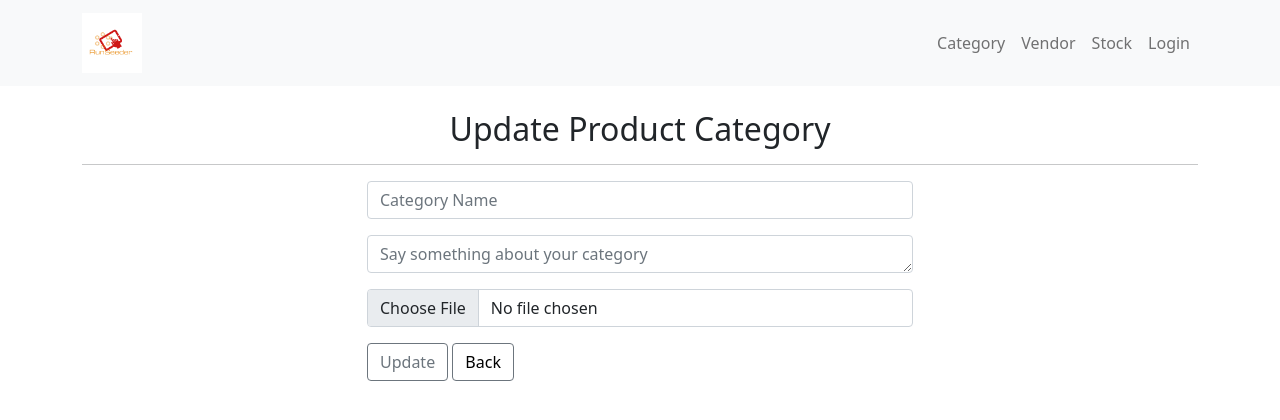
After one commit to Ammin124/StoreManagement, a Django app: template templates/home/updateCategory.html in a window 1280 px wide. The commit adds this page. Shown: the top 420 px of the page. Run offline with Django 4.2, Linux system fonts and the light colour scheme; the template is opened without the code that fills it: values that come from a table or form of the project are taken from there, others are empty.

Commit message:
Update product category sections

```diff
--- a/app/urls.py
+++ b/app/urls.py
@@ -5,7 +5,7 @@
     path('', views.loginUser, name='login'),
     path('home/', views.home, name='home'),
     path('category/', views.category, name='category'),
-
+    path('category/<int:id>', views.updateCategory, name='updateCategory'),
     path('logout/', views.logoutUser, name='logout'),
 
 ]
--- a/templates/home/category.html
+++ b/templates/home/category.html
@@ -37,8 +37,10 @@
                                 <th scope="row">{{ cata.id }}</th>
                                 <td>{{ cata.name }}</td>
                                 <td>{{ cata.modified }}</td>
-                                <td><button type="button" class="btn btn-outline-secondary"
-                                style="height: 30px;font-size: 12px">Edit</button></td>
+                                <td>
+                                    <a style="text-decoration: none; color: black" href="{% url 'updateCategory' cata.id %}"><button type="button" class="btn btn-outline-secondary"
+                                style="height: 30px;font-size: 12px"> Edit</button> </a>
+                                </td>
                             </tr>
                         {% endfor %}
 
--- /dev/null
+++ b/templates/home/updateCategory.html
@@ -0,0 +1,25 @@
+{% extends 'base.html' %}
+
+{% block title %}
+	Update Category.
+{% endblock %}
+
+{% block content %}
+<div class="container">
+    <br>
+    <h2 class="text-center">Update Product Category</h2>
+    <hr>
+    <div class="row justify-content-center">
+        <div class="col-6">
+            <div class="form-group">
+                <form method="POST" action="{% url 'category' %}">
+                    {% csrf_token %}
+                    {{ catForms.as_p }}
+                    <button type="submit" class="btn btn-outline-secondary">Update</button>
+                    <button class="btn btn-outline-secondary"><a style="text-decoration: none; color: black" href="{% url 'category' %}">Back</a></button>
+                </form>
+            </div>
+        </div>
+    </div>
+</div>
+{% endblock %}
```
Also changed, not shown: app/views.py (+14 -0 lines).
